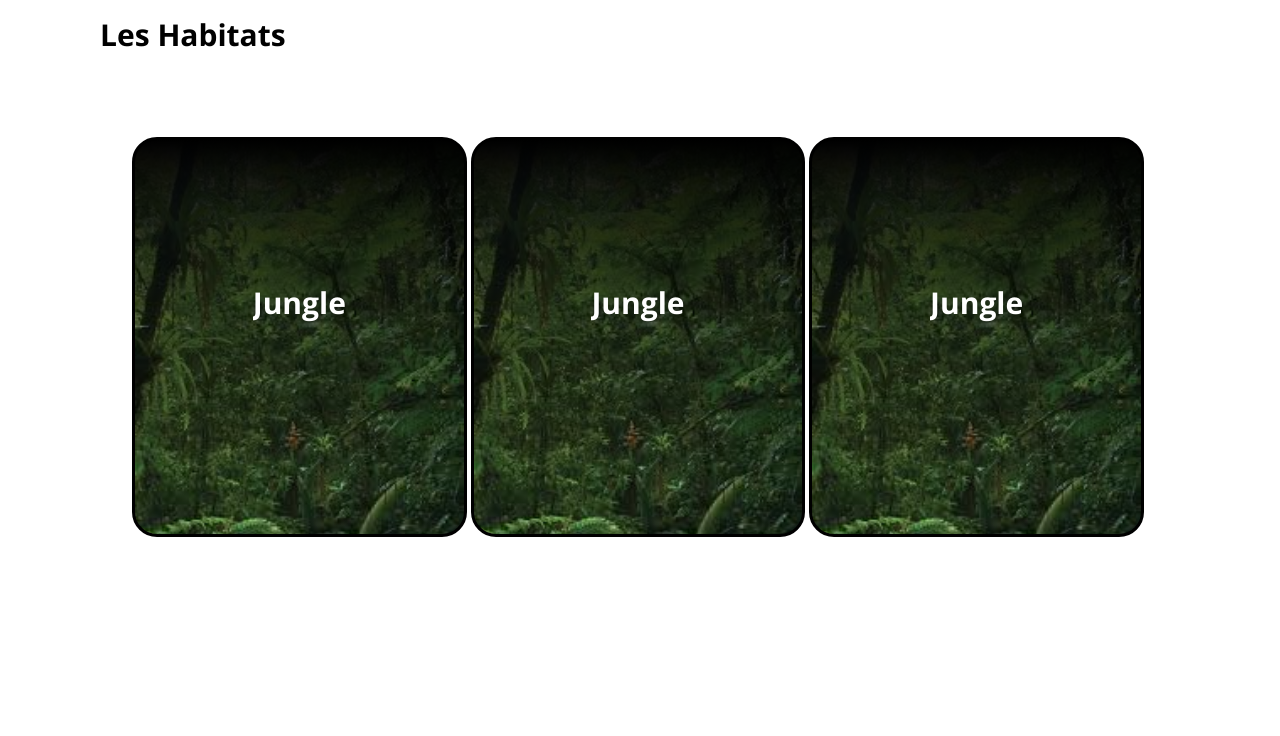
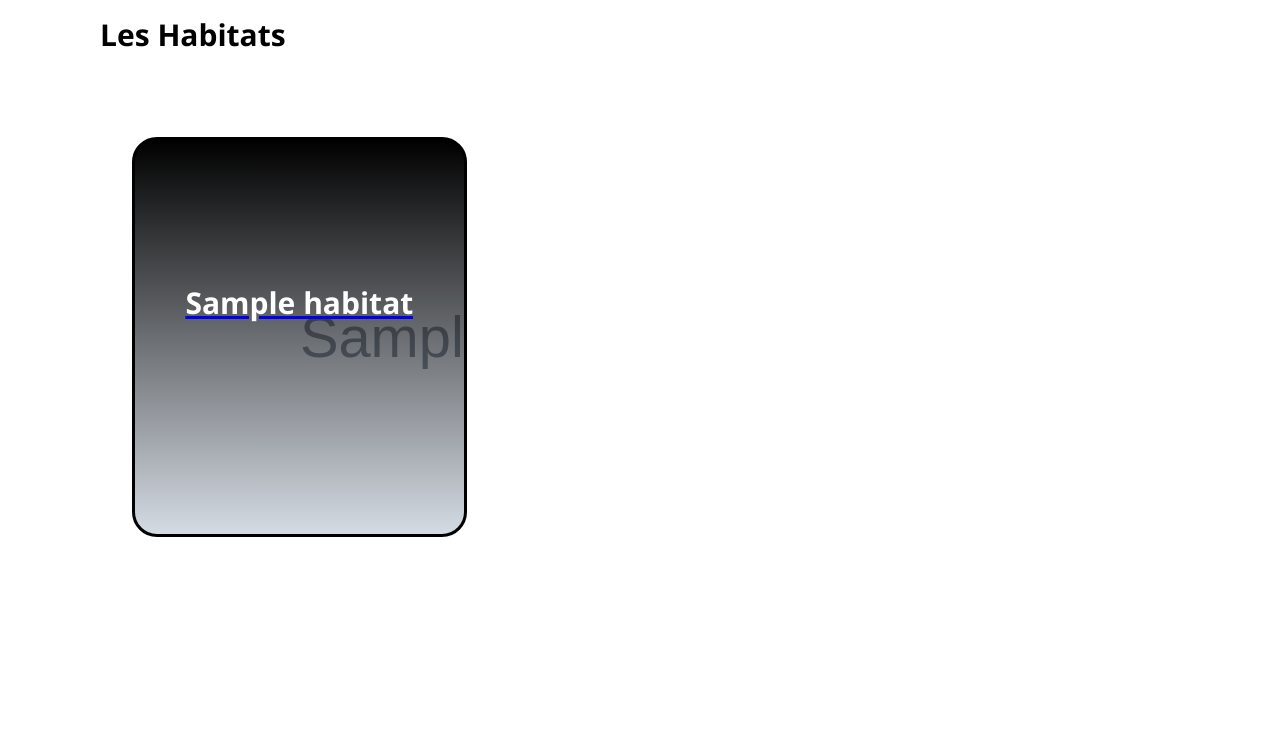
Before and after one commit to IcyAuk/arcadia, a PHP site: page /habitats.php in a window 1280 px wide. Shown: the part 100-836 px from the top of the page. Run offline with PHP 8.4, Linux system fonts and the light colour scheme; tables that the repository leaves empty or names only in its code hold one stand-in row (values such as "Sample post"); grey boxes marked "Sample" are stand-in pictures; some libraries are stand-ins or nearby versions.

Commit message:
guest pages read

```diff
--- a/admin/xhr fragments/RUD_comment.php
+++ b/admin/xhr fragments/RUD_comment.php
@@ -7,7 +7,7 @@
 <?php
 try
 {
-    $stmt = $pdo->query("SELECT id, visitor_username, comment FROM comments");
+    $stmt = $pdo->query("SELECT id, visitor_username, comment FROM comments WHERE status =");
     $comments = $stmt->fetchAll(PDO::FETCH_ASSOC);
 }
 catch (PDOException $e)
--- a/habitats.php
+++ b/habitats.php
@@ -1,112 +1,42 @@
-<?php include_once "template/header.php"; ?>
+<?php include_once "template/header.php";
+
+$sql = "SELECT
+            h.id, h.name AS habitat_name,
+            h.description AS habitat_description,
+            h.imagePath AS habitat_image,
+            a.id AS animal_id,
+            a.name AS animal_name,
+            a.species AS animal_species,
+            a.description AS animal_description,
+            a.imagePath AS animal_image
+        FROM habitats h
+        LEFT JOIN animals a ON h.id = a.habitat_id
+        ORDER BY h.id";
+
+$stmt = $pdo->prepare($sql);
+$stmt->execute();
+$habitats = $stmt->fetchAll(PDO::FETCH_ASSOC);
+
+?>
 
 <!-- HABITAT SECTION-->
-<section id=habitat-section class="section-container column">
+<section id="habitat-section" class="section-container column">
     <h2>Les Habitats</h2>
     <article>
         <div class="hero-container">
             <div class="container-row row-justify-start row-gap">
-                <!--LOOP THROUGH START-->
-                <button class="button-wrapper habitat-button" type="button">
-                    <div
-                        class="container-col col-square bg-cover"
-                        style=" background: linear-gradient(to bottom, black, transparent),
-                                                url(../assets/img/stock_jungle.jpg);
-                                    background-repeat: no-repeat;
-                                    background-size: cover;">
+                <?php foreach ($habitats as $habitat): ?>
+                <a class="button-wrapper habitat-button" href="habitat_detail.php?id=<?= $habitat['id'] ?>">
+                    <div class="container-col col-square bg-cover" style="background: linear-gradient(to bottom, black, transparent), url(<?= $habitat['habitat_image'] ?>); background-repeat: no-repeat; background-size: cover;">
                         <div class="col-header">
-                            <h2>Jungle</h2>
+                            <h2><?= htmlspecialchars($habitat['habitat_name']) ?></h2>
                         </div>
                     </div>
-                </button>
-                <button class="button-wrapper habitat-button" type="button">
-                    <div
-                        class="container-col col-square bg-cover"
-                        style=" background: linear-gradient(to bottom, black, transparent),
-                                                url(../assets/img/stock_jungle.jpg);
-                                    background-repeat: no-repeat;
-                                    background-size: cover;">
-                        <div class="col-header">
-                            <h2>Jungle</h2>
-                        </div>
-                    </div>
-                </button>
-                <button class="button-wrapper habitat-button" type="button">
-                    <div
-                        class="container-col col-square bg-cover"
-                        style=" background: linear-gradient(to bottom, black, transparent),
-                                                url(../assets/img/stock_jungle.jpg);
-                                    background-repeat: no-repeat;
-                                    background-size: cover;">
-                        <div class="col-header">
-                            <h2>Jungle</h2>
-                        </div>
-                    </div>
-                </button>
-                <!--LOOP THROUGH END-->
+                </a>
+                <?php endforeach; ?>
             </div>
+        </div>
     </article>
 </section>
 
-<!-- MODAL : HABITAT DETAIL AND ANIMAL LIST -->
-<!-- ANIMAL LIST LEADS TO INDIVIDUAL PAGE -->
-<!-- not a true modal.-->
-
-<section id="modal-section" class="section-container column modal hidden">
-
-    <h2>Habitat</h2>
-
-    <!--habitat detail article-->
-    <article>
-        <div class="hero-container border">
-            <div class="container-col">
-                <h2>Jungle</h2>
-                <p>Lorem ipsum dolor sit amet consectetur adipisicing elit. Cum dicta aliquam enim explicabo accusamus deleniti laudantium? Est alias iste nihil, dignissimos impedit, ullam autem aut minima fuga repellat cumque vero nemo tenetur omnis incidunt at iusto dolor totam voluptatibus adipisci eveniet numquam sint unde similique! Delectus eum aut magnam excepturi iure, eos neque minima rem ut. Voluptate facere corrupti assumenda.</p>
-            </div>
-            <div class="container-col container-col-img">
-                <img src="../assets/img/stock_jungle.jpg" alt="hero-image">
-            </div>
-        </div>
-    </article>
-
-    <button class="back-button" type="button">Back to Habitats</button>
-
-    <!--animal list-->
-    <article>
-        <div class="hero-container">
-            <div class="container-row row-justify-start row-gap">
-                <!--LOOP THROUGH START-->
-                <button class="button-wrapper" type="button">
-                    <div
-                        class="container-col col-square bg-cover"
-                        style=" background: linear-gradient(to bottom, black, transparent),
-                                            url(../assets/img/stock_dog_300x300.jpg);
-                                background-repeat: no-repeat;
-                                background-size: cover;"
-                    >
-                        <div class="col-header">
-                            <h2>Annihilator</h2>
-                        </div>
-                    </div>
-                </button>
-                <button class="button-wrapper" type="button">
-                    <div
-                        class="container-col col-square bg-cover"
-                        style=" background: linear-gradient(to bottom, black, transparent),
-                                            url(../assets/img/stock_dragon_300x300.jpg);
-                                background-repeat: no-repeat;
-                                background-size: cover;"
-                    >
-                        <div class="col-header">
-                            <h2>Cupcake</h2>
-                        </div>
-                    </div>
-                </button>
-                <!--LOOP THROUGH END-->
-            </div>
-    </article>
-
-    <button class="back-button" type="button">Back to Habitats</button>
-</section>
-
 <?php include_once "template/footer.php"; ?>
--- a/script/script.js
+++ b/script/script.js
@@ -5,33 +5,3 @@
         behavior: 'smooth'
     });
 }
-
-// HABITATS.PHP
-// False Modal
-// hide section 1 when u do stuff, show section 2
-// vice versa for section 2
-document.addEventListener('DOMContentLoaded', function () {
-    const habitatButtons = document.querySelectorAll('.habitat-button');
-    const habitatSection = document.getElementById('habitat-section')
-    const modalSection = document.getElementById('modal-section');
-
-        //cycle through each button in section habitit
-        // listen to every button
-    habitatButtons.forEach(button => {
-        button.addEventListener('click', () => {
-            habitatSection.classList.add('hidden');
-            modalSection.classList.remove('hidden');
-            scrollToTop();
-        });
-    });
-
-    const backButton = document.querySelectorAll('.back-button');
-    backButton.forEach(button=>{
-
-        button.addEventListener('click', () => {
-            modalSection.classList.add('hidden');
-            habitatSection.classList.remove('hidden');
-            scrollToTop();
-        });
-    })
-});
```
Also changed, not shown: habitat_detail.php (added, +81 -0 lines).
